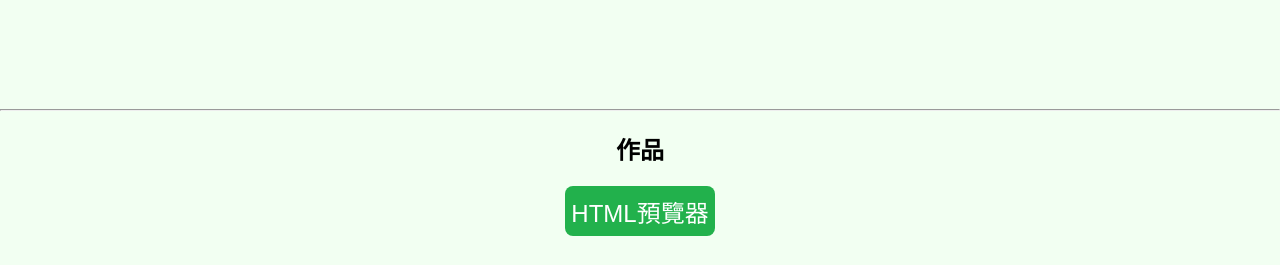
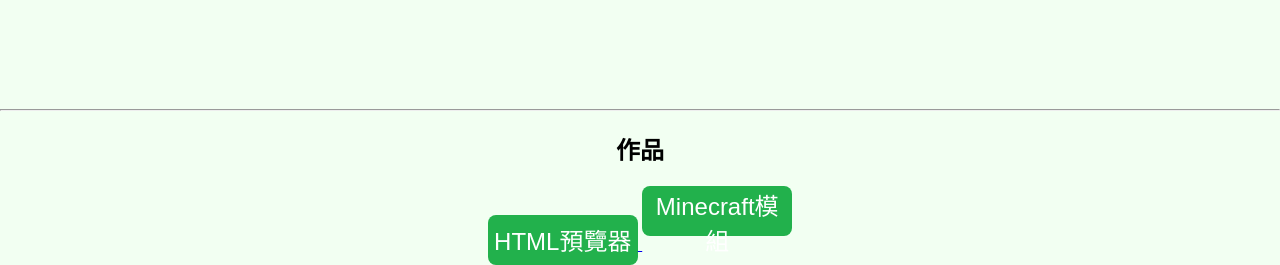
Before and after one commit to ryan1114-carer/ryan1114-carer.github.io, a plain HTML site: page index.html in a window 1280 px wide. Shown: the part 2286-2551 px from the top of the page. Before the commit the page ends 2522 px from the top, so only its background shows below. Drawn offline with Linux system fonts and the light colour scheme.

Commit message:
增加模組載入入口

```diff
--- a/index.html
+++ b/index.html
@@ -171,6 +171,9 @@
     <a href="https://ryan1114-carer.github.io/seehtml.html">
     <button>HTML預覽器</button>
     </a>
+    <a href="https://ryan1114-carer.github.io/mods.html">
+    <button>Minecraft模組</button>
+    </a>
   </div>
 </body>
 </html>
```
